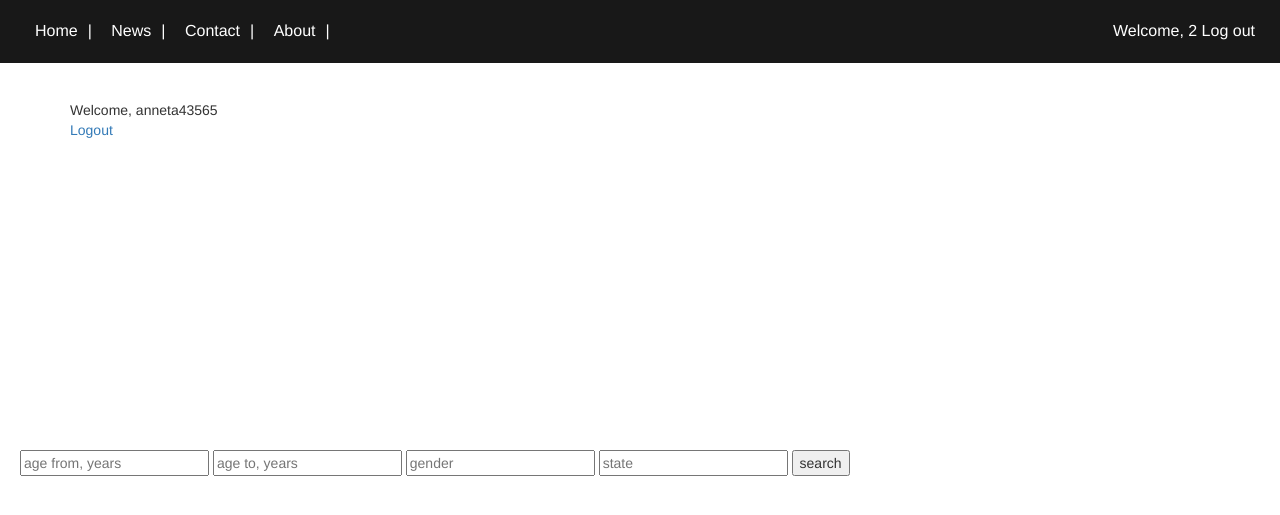
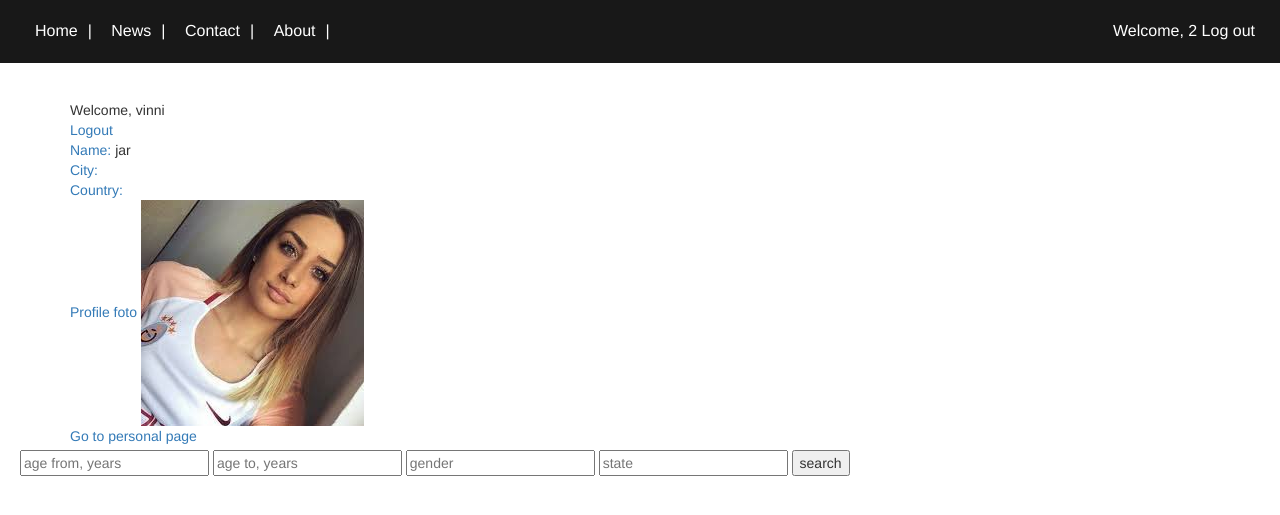
Before and after one commit to jar4i/lovoneo, a PHP site: page / in a window 1280 px wide. Shown: the top 515 px of the page. Run offline with PHP 8.4, Linux system fonts and the light colour scheme; a user stored in the database is signed in; data comes from the database, SQL or seed files in the repository; some libraries are stand-ins or nearby versions.

Commit message:
edited user_on.php, updated config files,  minor fixes

```diff
--- a/config.php
+++ b/config.php
@@ -1,5 +1,5 @@
 <?php
 define( "DB_DSN", "mysql:host=localhost;dbname=projekt" );
-define( "DB_USERNAME", "root" );
-define( "DB_PASSWORD", "Asal4Asal41" );
+define( "DB_USERNAME", "lovoneo" );
+define( "DB_PASSWORD", "ZMaLPF2-unV-ch" );
 ?>
--- a/connection.php
+++ b/connection.php
@@ -3,8 +3,8 @@ error_reporting(E_ALL | E_STRICT);
 ini_set('display_errors', 'On');
 
 $servername = "localhost";
-$username = "root";
-$password = "Asal4Asal41";
+$username = "lovoneo";
+$password = "ZMaLPF2-unV-ch";
 $dbname = "projekt";
 $limit = 6;
 
--- a/database_connection.php
+++ b/database_connection.php
@@ -1,7 +1,7 @@
 <?php
 //database_connection.php
 
-$connect = new PDO('mysql:host=localhost;dbname=projekt', 'root', 'Asal4Asal41');
+$connect = new PDO('mysql:host=localhost;dbname=projekt', 'lovoneo', 'ZMaLPF2-unV-ch');
 
 
 ?>
--- a/fotos/upload.php
+++ b/fotos/upload.php
@@ -17,7 +17,7 @@ ini_set('display_errors', 'On');
 			return;
 		}
 
-		$conn = mysqli_connect("localhost","root","Asal4Asal41","projekt");
+		$conn = mysqli_connect("localhost","lovoneo","ZMaLPF2-unV-ch","projekt");
 
 		foreach($_FILES["files"]["tmp_name"] as $key=>$tmp_name)
 		{
--- a/fotos/view.php
+++ b/fotos/view.php
@@ -32,7 +32,7 @@
 					<h3>Uploaded Files:</h3>
 					<br/>
 					<?php
-						$conn = mysqli_connect("localhost","root","Asal4Asal41","projekt");
+						$conn = mysqli_connect("localhost","lovoneo","ZMaLPF2-unV-ch","projekt");
 
 						$query = "SELECT * FROM userfiles WHERE user_user_id= '$user_id'";
 
--- a/user_on.php
+++ b/user_on.php
@@ -1,5 +1,8 @@
 <?php
+error_reporting(E_ALL | E_STRICT);
+ini_set('display_errors', 'On');
 session_start();
+$_SESSION['user_name'] = "vinni";
 if(isset($_SESSION['user_name']))
 {
 echo 'Welcome, '.$_SESSION['user_name'];
@@ -7,3 +10,25 @@ echo '<br>';
 echo '<a href="logout.php">Logout</a>';
 }
 ?>
+<div class="user_on">
+<?php
+error_reporting(E_ALL | E_STRICT);
+ini_set('display_errors', 'On');
+include("connection.php");
+
+$user_name = $_SESSION['user_name'];
+$query = "SELECT * FROM register_user WHERE user_name = '$user_name'";
+$mysql_result = mysqli_query($conn, $query);
+?>
+
+<?php
+while ($row = mysqli_fetch_assoc($mysql_result)) :
+?>
+
+<a>Name:	</a><?php echo $row['first_name']; ?><br>
+<a>City:	</a><?php echo $row['city'];?><br>
+<a>Country:	</a><?php echo $row['country'];?><br>
+<a>Profile foto	</a><img src = "<?php echo $row['profile_foto'];?>"><br>
+<a href="personal_page_edit.php?user_activation_code=<?php echo $row['user_activation_code'];?>&&user_id=<?php echo $row['user_id'];?>">Go to personal page</a>
+<?php endwhile; ?>
+</div>
```
Also changed, not shown: fotos/view1.php (deleted).
